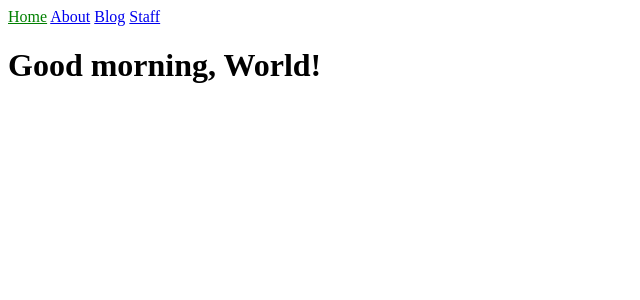
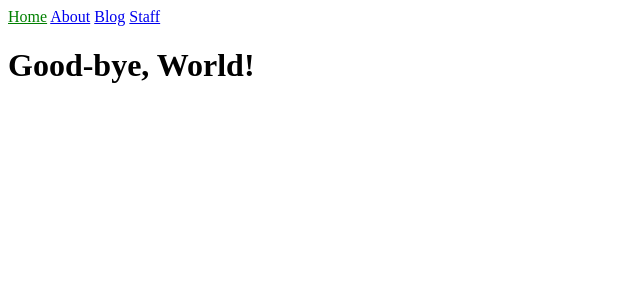
Before and after one commit to mayoct/demo-jekyll-oidc, a Jekyll site: the page built from index.html, in a window 1280 px wide. Shown: the top 300 px of the page, without its empty margins (0-640 px from the left). Built offline with Jekyll 4.4.1, drawn with Linux system fonts in a browser that asks for light colours.

Commit message:
Modified good morning to good bye

```diff
--- a/index.html
+++ b/index.html
@@ -2,4 +2,4 @@
 layout: default
 title: Home
 ---
-<h1>{{ "Good morning, World!" }}</h1>
+<h1>{{ "Good-bye, World!" }}</h1>
```
